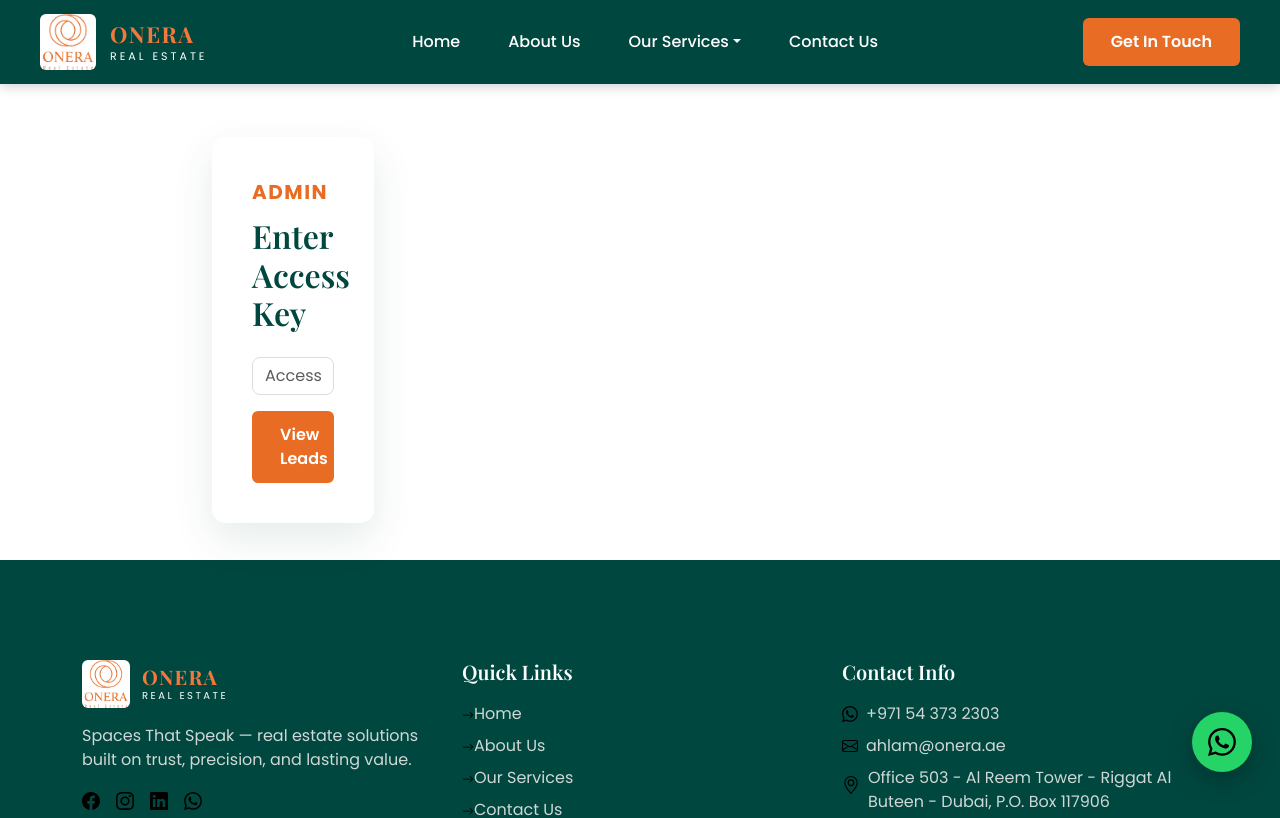
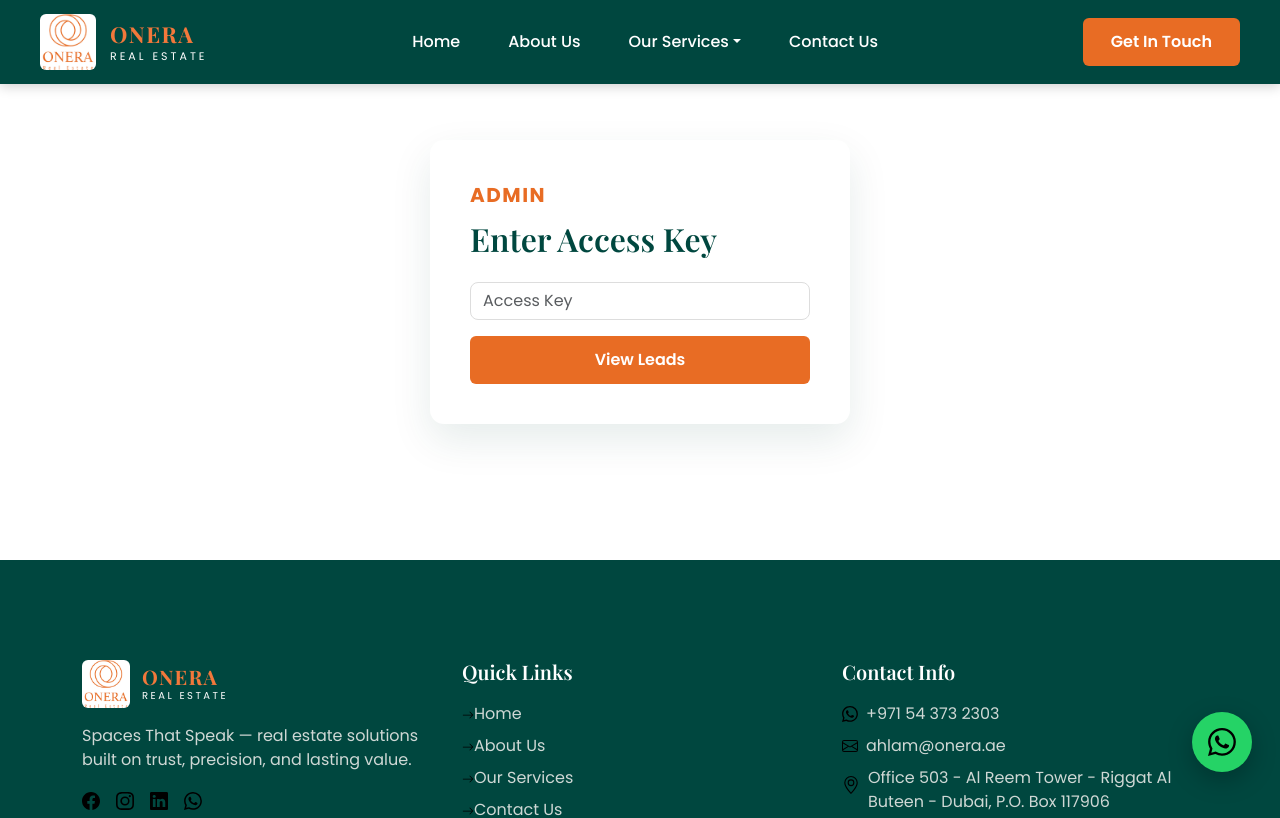
Before and after one commit to farsath2001-bfa/Onera-Realestate, a React (Vite) app in the folder client/: page /admin in a window 1280 px wide. Shown: the top 818 px of the page. Built offline with nearby package versions, Linux system fonts and the light colour scheme.

Commit message:
Add Vercel rewrite for React Router

```diff
--- a/client/src/App.css
+++ b/client/src/App.css
@@ -1165,9 +1165,12 @@ h1, h2, h3 {
 
 .admin-login-page {
   min-height: 70vh;
-  display: flex;
-  align-items: center;
-  padding-top: 100px;
+  padding-top: 140px;
+  padding-bottom: 60px;
+}
+.admin-login-page .booking-card {
+  max-width: 420px;
+  margin: 0 auto;
 }
 
 .admin-page {
```
